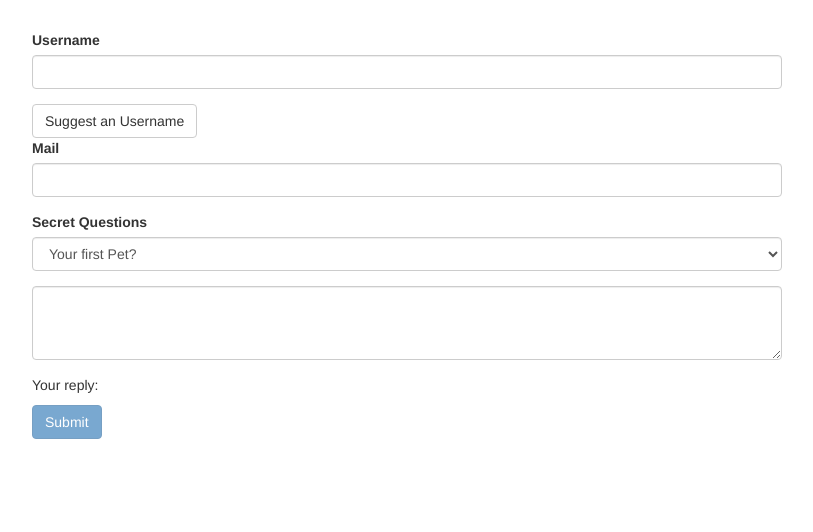
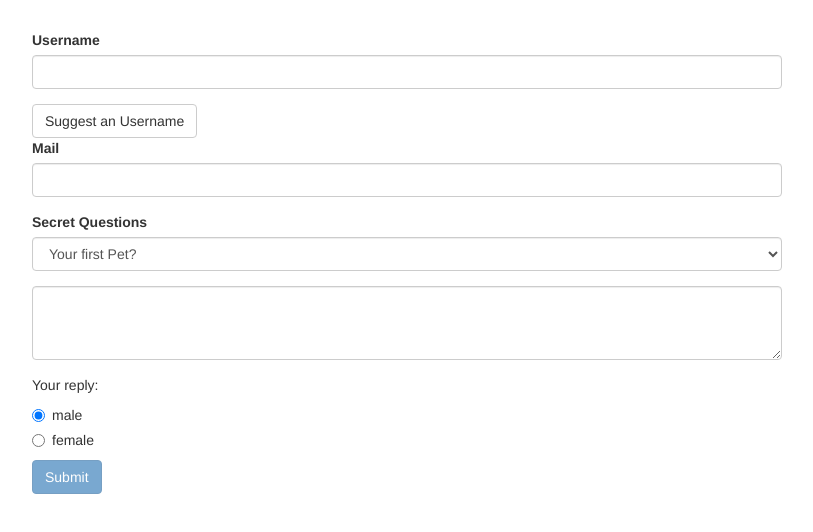
Before and after one commit to waltersteven/forms-td-start, an Angular app: page / in a window 1280 px wide. Shown: the top 532 px of the page, without its empty margins (233-1046 px from the left). Built offline with nearby package versions, Linux system fonts and the light colour scheme.

Commit message:
Handling Radio Buttons

```diff
--- a/src/app/app.component.html
+++ b/src/app/app.component.html
@@ -22,16 +22,24 @@
 
         <div class="form-group">
           <label for="secret">Secret Questions</label>
-          <select id="secret" class="form-control" name="secret" [ngModel]="defaultQuestion">
+          <select id="secret" class="form-control" name="secret" [ngModel]="defaultQuestion"> <!-- [ngModel] : Property binding to make a default selection-->
             <option value="pet">Your first Pet?</option>
             <option value="teacher">Your first teacher?</option>
           </select>
         </div>
 
         <div class="form-group">
-          <textarea name="questionAnswer" class="form-control" rows="3" [(ngModel)]="answer"></textarea>
+          <textarea name="questionAnswer" class="form-control" rows="3" [(ngModel)]="answer"></textarea> <!-- [(ngModel)] :  Two way data binding -->
         </div>
         <p>Your reply: {{ answer }}</p>
+
+        <div class="radio" *ngFor="let gender of genders">
+          <label>
+            <input type="radio" name="gender" [ngModel]="defaultRadio" [value]="gender" required>
+            {{ gender }}
+          </label>
+        </div>
+
         <button class="btn btn-primary" type="submit" [disabled]="!f.valid">Submit</button> <!-- [disabled]="!f.valid" : disable if this form is not valid-->
 
       </form>
--- a/src/app/app.component.ts
+++ b/src/app/app.component.ts
@@ -10,6 +10,8 @@ export class AppComponent {
   @ViewChild('f') signupForm: NgForm;
   defaultQuestion = 'pet';
   answer = "";
+  genders = ['male', 'female'];
+  defaultRadio = "male";
 
   suggestUserName() {
     const suggestedName = 'Superuser';
```
